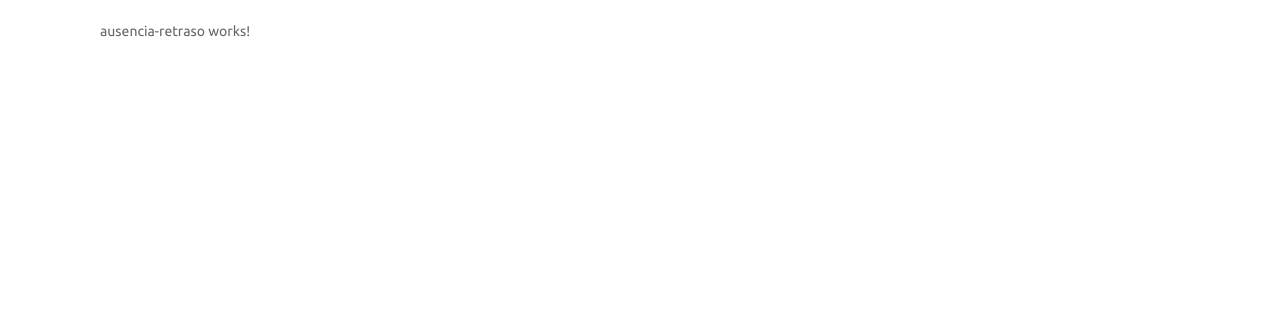
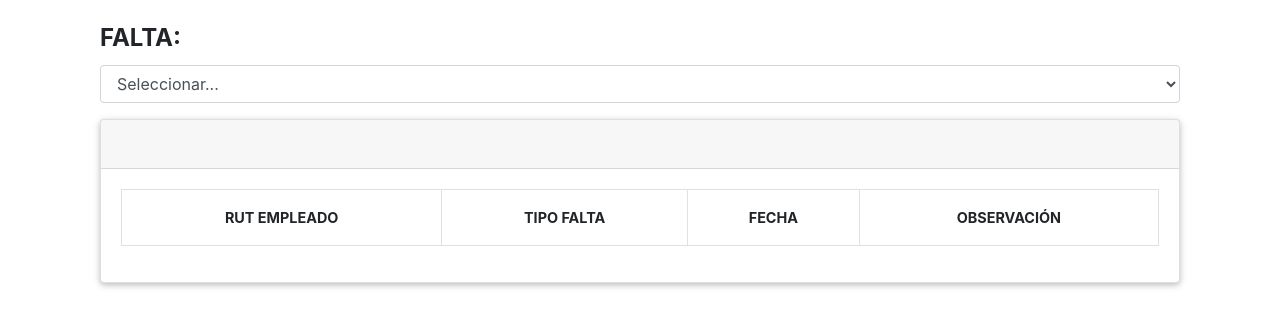
Before and after one commit to jmartinez996/Control_Asistencia, an Angular app in the folder BetaControl/: page /ausencia-retraso in a window 1280 px wide. Shown: the top 326 px of the page. Built offline with nearby package versions, Linux system fonts and the light colour scheme.

Commit message:
Vista Faltas
Tabla para mostrar faltas del personal.

```diff
--- a/BetaControl/src/app/pages/jefes/ausencia-retraso/ausencia-retraso.component.css
+++ b/BetaControl/src/app/pages/jefes/ausencia-retraso/ausencia-retraso.component.css
@@ -0,0 +1,4 @@
+th{
+    font-weight: bold;
+    text-transform: uppercase;
+}
--- a/BetaControl/src/app/pages/jefes/ausencia-retraso/ausencia-retraso.component.html
+++ b/BetaControl/src/app/pages/jefes/ausencia-retraso/ausencia-retraso.component.html
@@ -1,3 +1,44 @@
-<p>
-  ausencia-retraso works!
-</p>
+<!-- Editable table -->
+<div class="form-group">
+    <h4 class="font-weight-bold text-uppercase py-1">Falta:</h4>
+    <select class="form-control" [(ngModel)]="opcionSeleccionado" (change)="capturar()">
+        <option value="0">Seleccionar...</option>
+        <option *ngFor="let dato of datos">
+          {{dato}}
+        </option>
+    </select>
+</div>
+
+
+<!-- Editable table -->
+<div class="card">
+    <h3 class="card-header text-center font-weight-bold text-uppercase py-4">{{ verSeleccion }}</h3>
+    <div class="card-body">
+      <div id="table" class="table-editable">
+        <table class="table table-bordered table-responsive-md table-striped text-center">
+          <tr>
+            <th class="text-center">Rut Empleado</th>
+            <th class="text-center">Tipo Falta</th>
+            <th class="text-center">Fecha</th>
+            <th class="text-center">Observación</th>
+          </tr>
+          <tr *ngFor="let person of personList; let id = index">
+            <td>
+                <span>{{ falta.rut }}</span>
+            </td>
+            <td>
+                <span>{{ falta.tipo }}</span>
+            </td>
+            <td>
+                <!-- tipo falta es: justificado, injustificado -->
+                <span>{{ falta.fecha }}</span>
+            </td>
+            <td>
+                <span>{{ falta.observacion }}</span>
+            </td>
+          </tr>
+        </table>
+      </div>
+    </div>
+  </div>
+  <!-- Editable table -->
--- a/BetaControl/src/app/pages/jefes/ausencia-retraso/ausencia-retraso.component.ts
+++ b/BetaControl/src/app/pages/jefes/ausencia-retraso/ausencia-retraso.component.ts
@@ -7,9 +7,21 @@ import { Component, OnInit } from '@angular/core';
 })
 export class AusenciaRetrasoComponent implements OnInit {
 
-  constructor() { }
+  datos;
+  // Seleccionamos o iniciamos el valor '0' del <select>
+  opcionSeleccionado: string  = '0';
+  verSeleccion: string        = '';
+
+  constructor() {
+    this.datos = ["Ausencia","Retraso"];
+  }
 
   ngOnInit() {
   }
 
+
+    capturar() {
+        // Pasamos el valor seleccionado a la variable verSeleccion
+        this.verSeleccion = this.opcionSeleccionado;
+    }
 }
--- a/BetaControl/src/app/pages/jefes/solicitudes/solicitudes.component.html
+++ b/BetaControl/src/app/pages/jefes/solicitudes/solicitudes.component.html
@@ -44,11 +44,6 @@
                         </div>
                         <input type="time" class="form-control" [(ngModel)]="solicitud.horatermino" name="hora_termino" placeholder="Ingresar Hora" aria-describedby="addon-wrapping">
                     </div>
-
-                    <div class="modal-footer">
-                        <button type="button" class="btn btn-secondary" data-dismiss="modal">Cancelar</button>
-                        <button type="button" class="btn btn-primary" type="submit">Registrar</button>
-                    </div>
                 </form>
             </div>
 
@@ -74,8 +69,8 @@
     <div class="card-body">
       <div id="table" class="table-editable">
         <span class="table-add float-right mb-3 mr-2">
-          <a class="text-success" >
-            <!-- <mdb-icon fas icon="plus"  (click)="add()" size="2x"></mdb-icon> -->
+          <a class="text-success" (click)="add()">
+            <!-- <mdb-icon fas icon="plus" size="2x"></mdb-icon> -->
             <button type="button" class="btn btn-success" data-toggle="modal" data-target="#demoModal">Agregar Solicitud</button><br>
             <!--<i class="material-icons" style="font-size:48px;color:green" data-toggle="modal" data-target="#demoModal">add_box</i>-->
           </a>
@@ -88,13 +83,6 @@
             <th class="text-center">Hora Inicio</th>
             <th class="text-center">Hora Término</th>
             <th class="text-center">Acción</th>
-                </tr>
-                <tr *ngFor="let item of Aemple; let i = index">
-                    <th class="text-center">{{ item.rut }}</th>
-                    <th class="text-center">{{ item.fecha }}</th>
-                    <th class="text-center">{{ item.horainicio }}</th>
-                    <th class="text-center">{{ item.horatermino }}</th>
-                    <th class="text-center">{{ item.tipo }}</th>
           </tr>
          <!-- <tr>
             <th class="text-center">Person Name</th>
```
Lines whose indentation alone changed are shown as unchanged.
